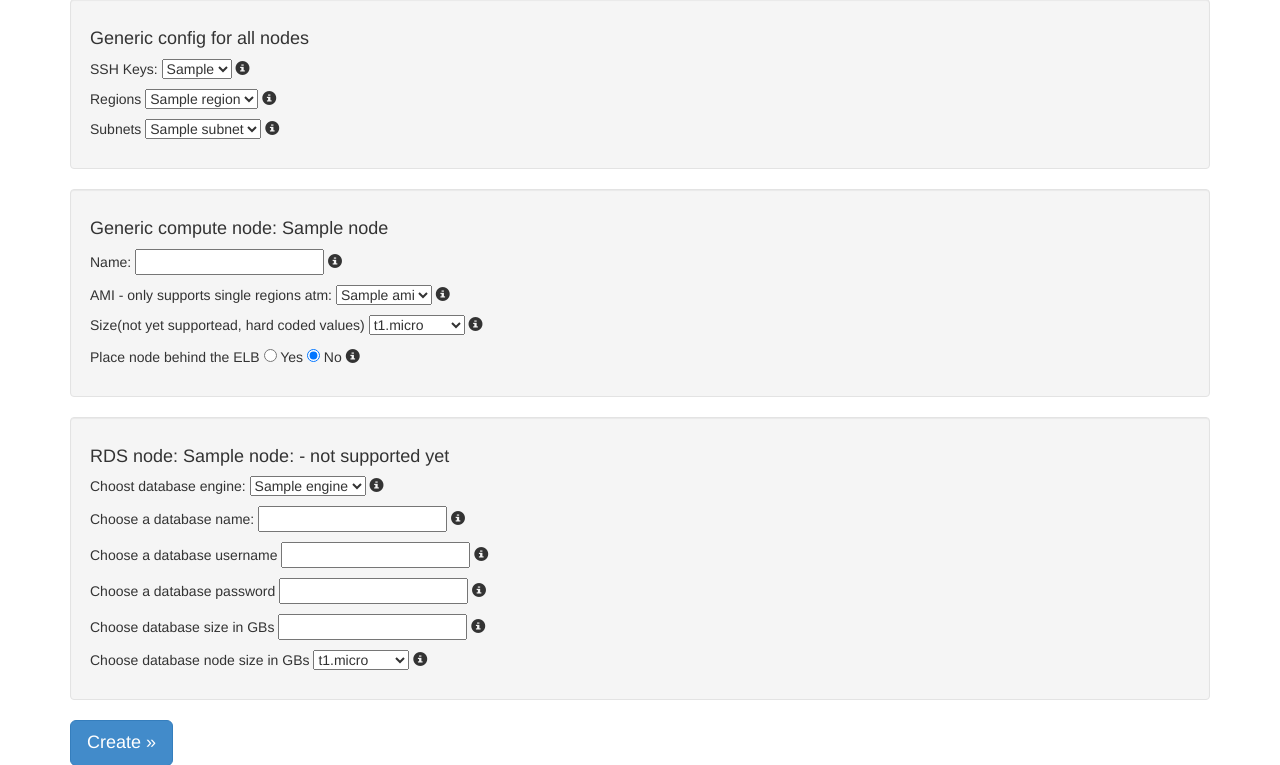
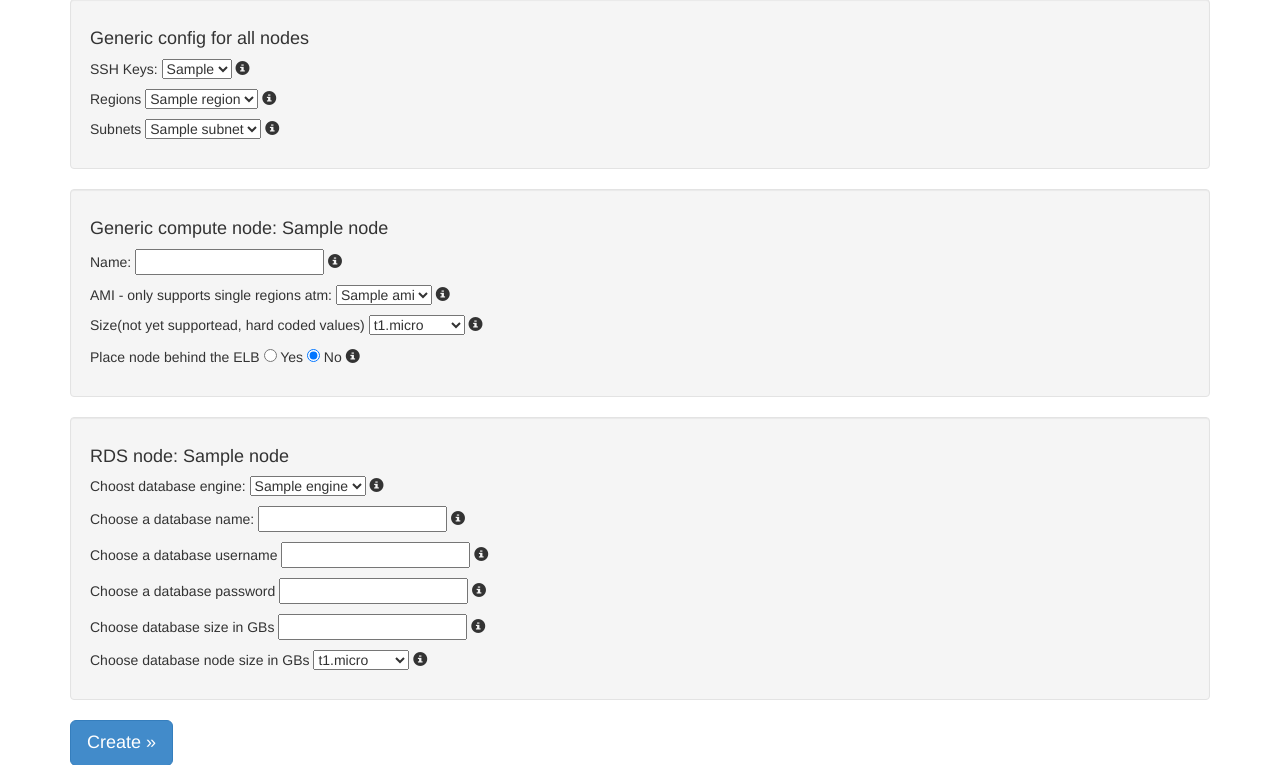
Before and after one commit to AZaugg/CloudFormator, a Flask app: template templates/config.html in a window 1280 px wide. Shown: the part 327-1092 px from the top of the page. Run offline with Flask 2, Linux system fonts and the light colour scheme; the template is opened without the code that fills it: most values are stand-ins (such as "Sample title", 1, 10 or a date in 2020); some libraries are stand-ins or nearby versions.

Commit message:
iRDS supported

```diff
--- a/templates/config.html
+++ b/templates/config.html
@@ -144,7 +144,7 @@ id=i2.8xlarge, ram=249856 disk=6400 price=6.82
 
 	{% for node in RdsCount %}
      <div class="well" name="test">
-	 <h4>RDS node: {{node}}: - not supported yet</h4>
+	 <h4>RDS node: {{node}}</h4>
       <p>
         Choost database engine:
         <select name="rdsEngine-{{node}}">
```
